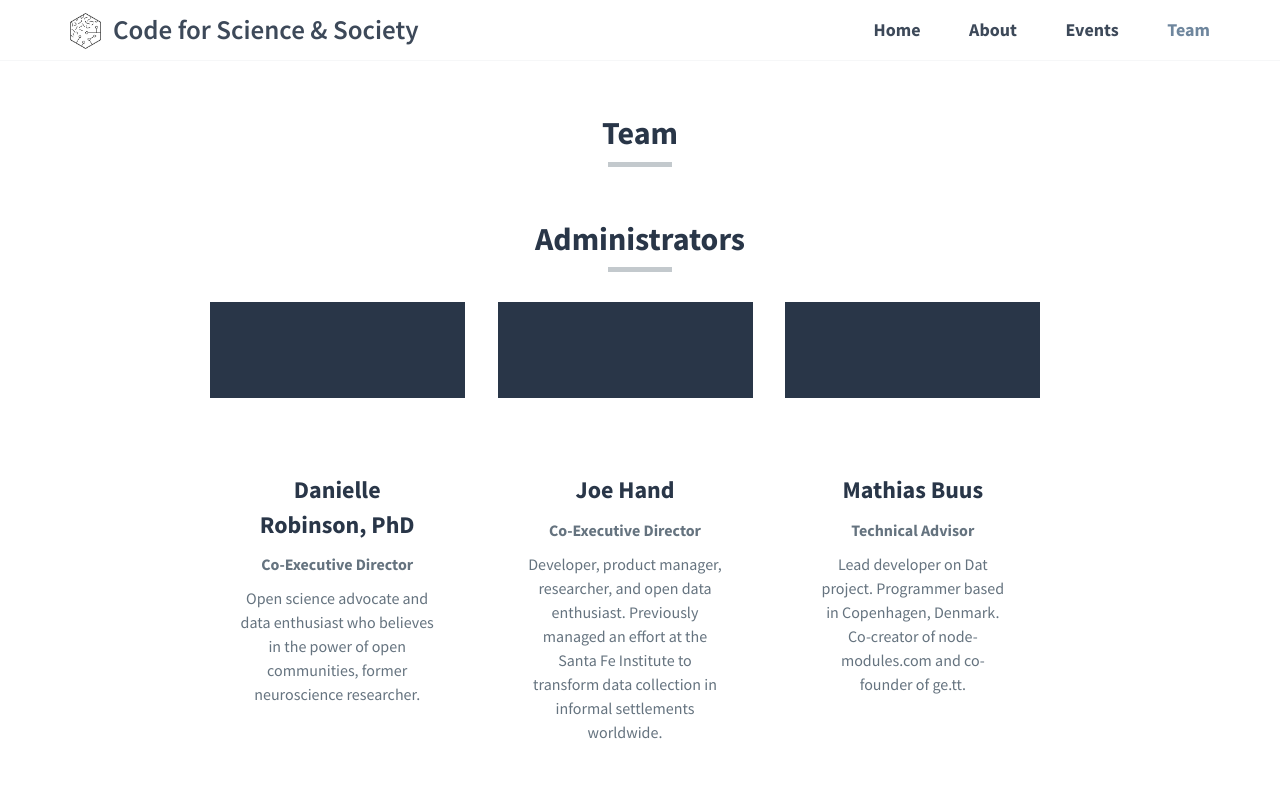
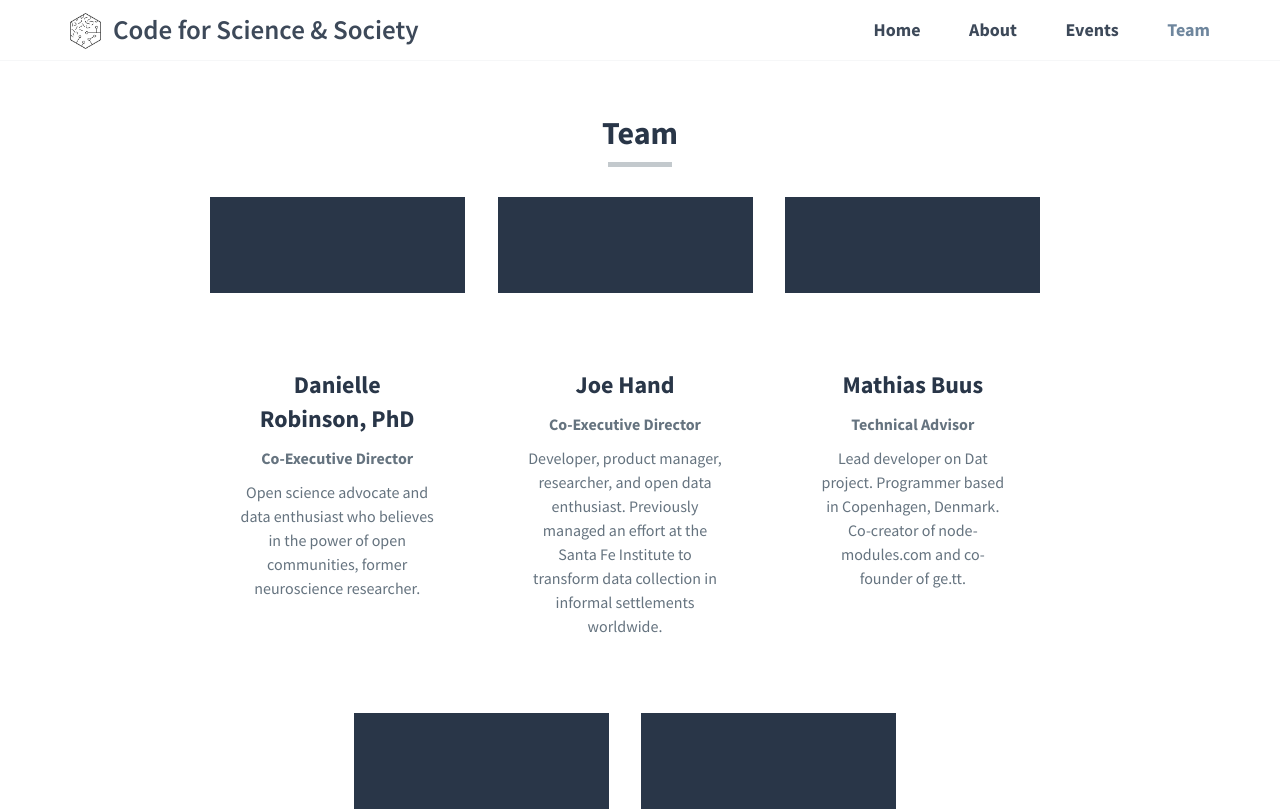
Before and after one commit to codeforscience/css-website-v1, a website: page team.html in a window 1280 px wide. Shown: the top 812 px of the page. Drawn offline with nearby package versions, Linux system fonts and the light colour scheme.

Commit message:
remove administrators fix board

```diff
--- a/team.html
+++ b/team.html
@@ -28,8 +28,6 @@
 <div class="content-title">Team</div>
 <div class="content-horizontal-rule"></div>
 
-<div class="content-title" id="advisors">Administrators</div>
-<div class="content-horizontal-rule"></div>
 <div class="content-sub-container">
   <div class="content-card-small">
     <div class="content-card-small-stripe"></div>
@@ -82,6 +80,7 @@
     </div>
   </div>
   <div class="content-title" id="advisors">Board</div>
+<div class="content-horizontal-rule"></div>
 
     <div class="content-card-small">
     <div class="content-card-small-stripe"></div>
@@ -112,7 +111,6 @@
     </div>
   </div>
 </div>
-</div></div>
   <div class="content-card-small">
     <div class="content-card-small-stripe"></div>
     <div class="content-card-small-contents">
@@ -134,6 +132,7 @@
       </div>
     </div>
   </div>
+  </div></div>
 
   <div class="content-sub-container">
   <p>For more on our board members, see <a href="https://blog.datproject.org/2018/02/13/css-board/">our recent announcement</a>.</p>
```
